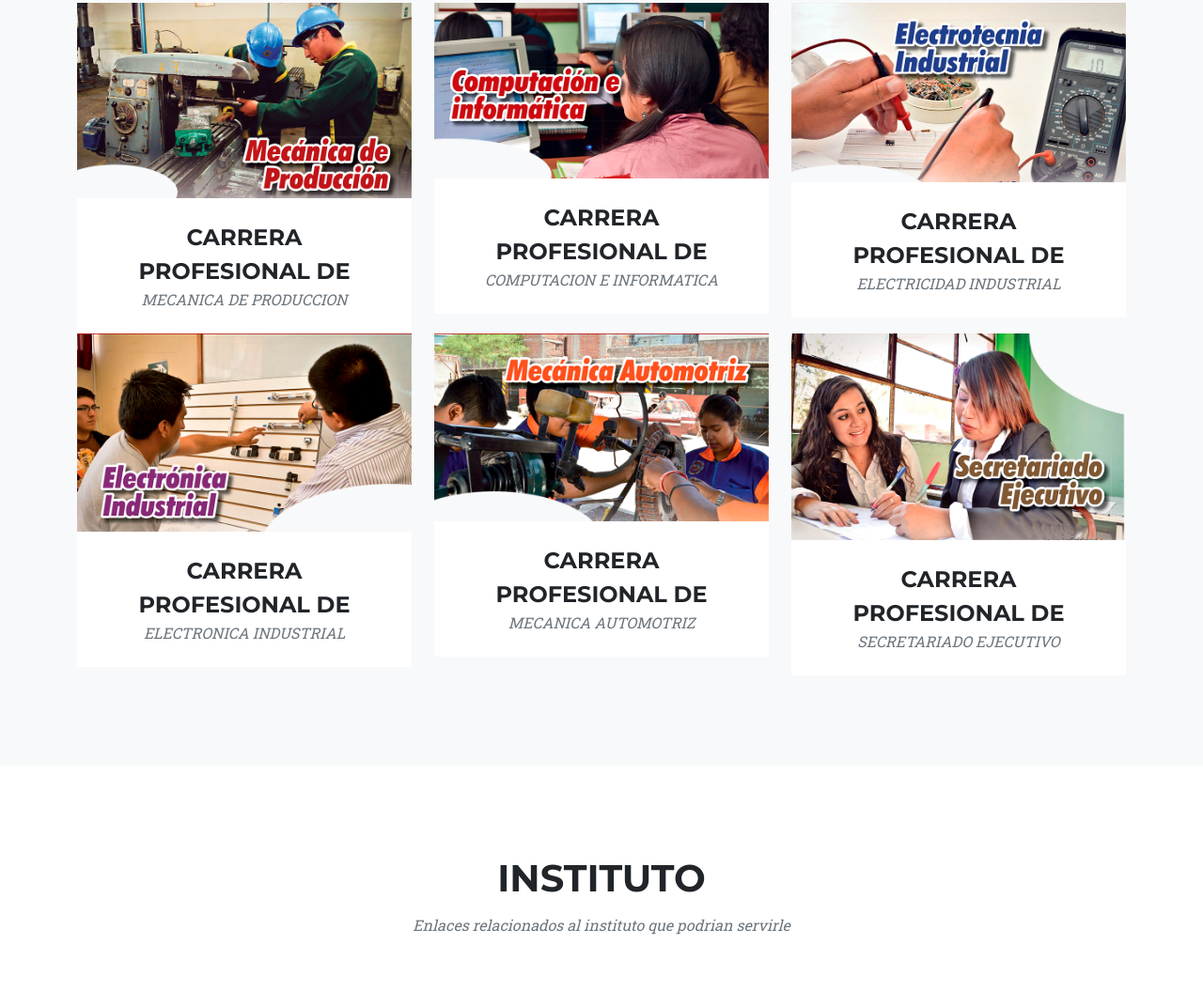
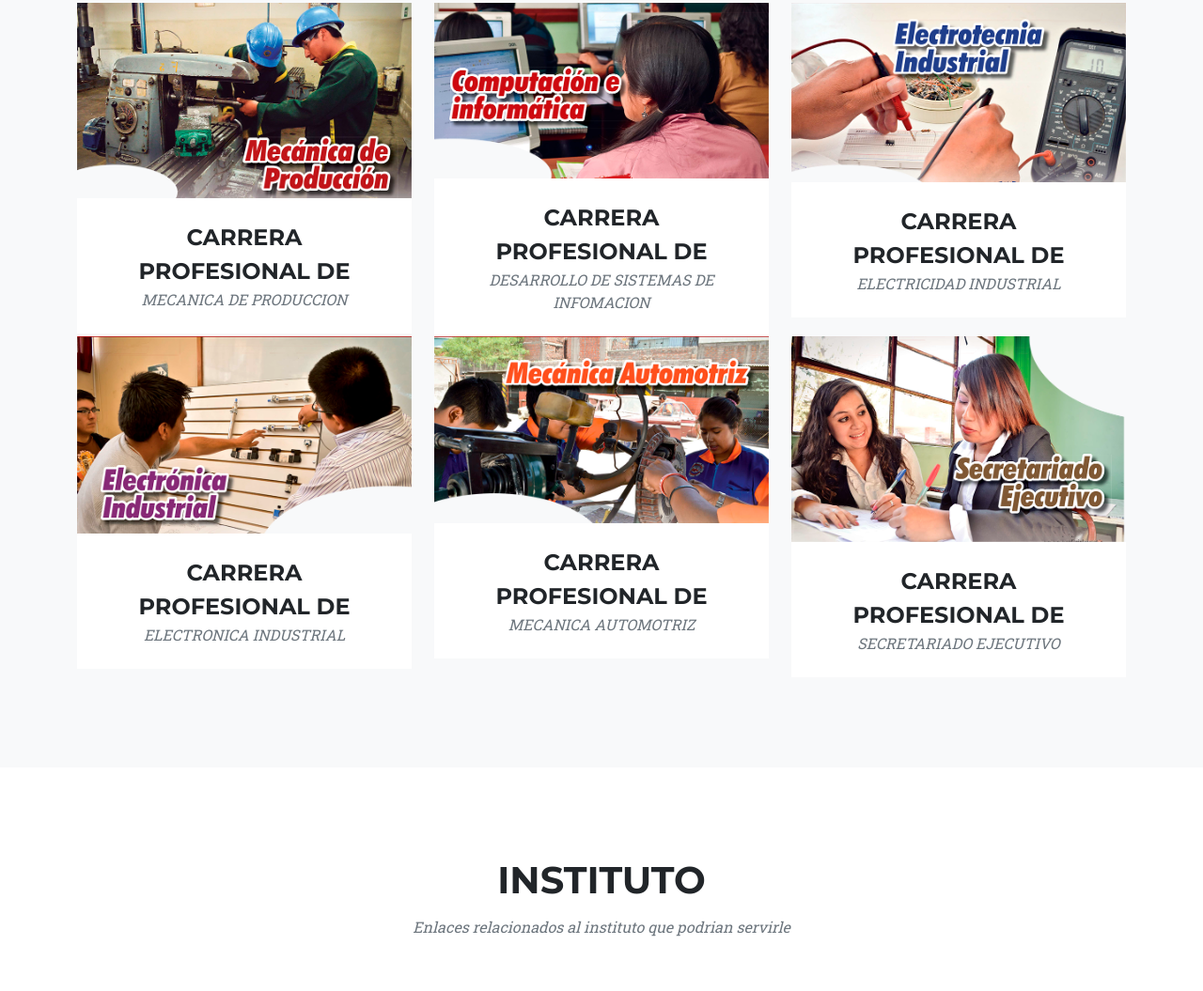
Before and after one commit to aatilio/ppd.github.io, a plain HTML site: page index.html in a window 1280 px wide. Shown: the part 3026-4081 px from the top of the page at 94% size. Drawn offline with nearby package versions, Linux system fonts and the light colour scheme.

Commit message:
cambio del nombre de una carrera

```diff
--- a/index.html
+++ b/index.html
@@ -169,7 +169,7 @@
                         </a>
                         <div class="portfolio-caption">
                             <div class="portfolio-caption-heading">CARRERA PROFESIONAL DE</div>
-                            <div class="portfolio-caption-subheading text-muted">COMPUTACION E INFORMATICA</div>
+                            <div class="portfolio-caption-subheading text-muted">DESARROLLO DE SISTEMAS DE INFOMACION</div>
                         </div>
                     </div>
                 </div>
@@ -348,7 +348,7 @@
                         <option>CONSTRUCCION CIVIL</option>
                         <option>CONTABILIDAD</option>
                         <option>MECANICA DE PRODUCCION</option>
-                        <option>COMPUTACION E INFORMATICAA</option>
+                        <option>DESARROLLO DE SISTEMAS DE INFORMACION</option>
                         <option>ELECTRICIDAD INDUSTRIAL</option>
                         <option>ELECTRONICA INDUSTRIAL</option>
                         <option>MECANICA AUTOMOTRIZA</option>
@@ -650,7 +650,7 @@
                         <div class="col-lg-8">
                             <div class="modal-body">
                                 <!-- Project details-->
-                                <h2 class="text-uppercase">COMPUTACION E INFORMATICA</h2>
+                                <h2 class="text-uppercase">DESARROLLO DE SISTEMAS DE INFORMACION</h2>
                                 <p class="item-intro text-muted"> VISTA GENERAL</p>
                                 <img class="img-fluid d-block mx-auto" src="assets/img/portfolio/5.jpg" alt="..." />
                                 <p>La ciencia informática está orientada a la optimización en el manejo y explotación de
```
